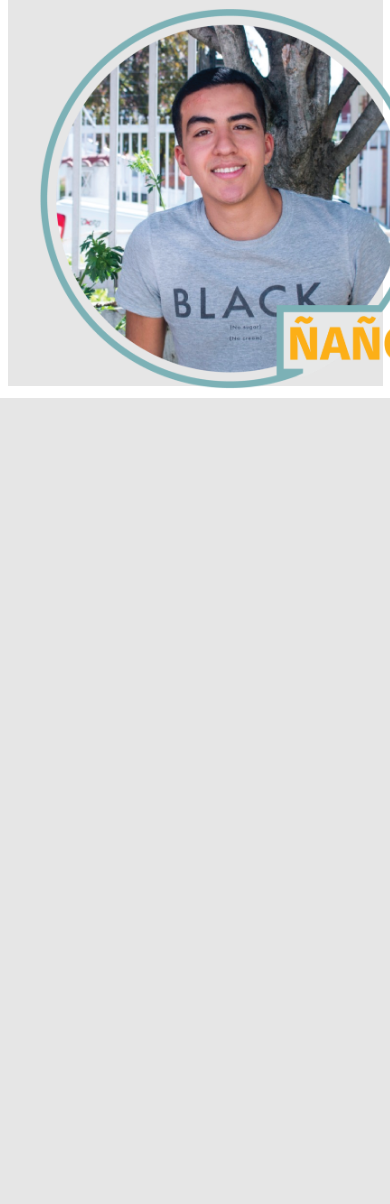
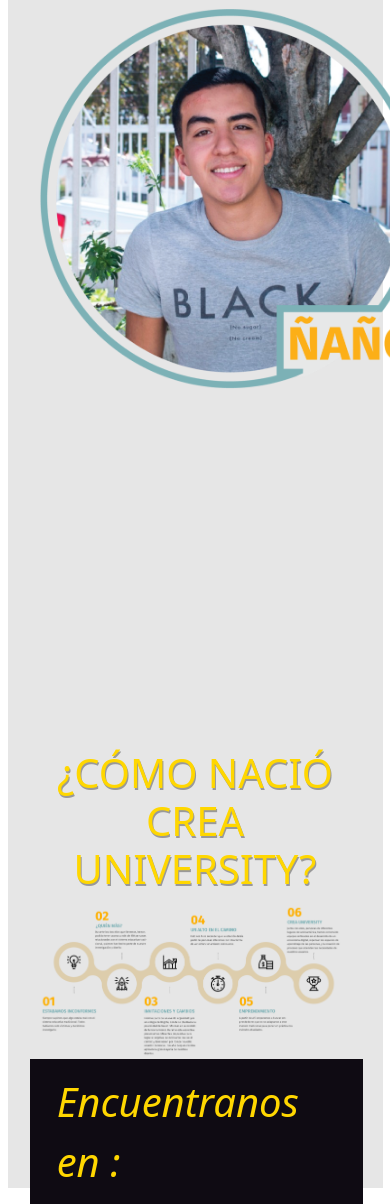
Before and after one commit to danieldmngz96/CREA, a PHP site: page /contenido.html in a window 390 px wide; the page is wider, and only the part inside the window is pictured. Shown: the part 4113-5317 px from the top of that part. Before the commit the page ends 4511 px from the top of that part, so only its background shows below. Run offline with PHP 8.4, Linux system fonts and the light colour scheme.

Commit message:
cambios footer

```diff
--- a/contenido.html
+++ b/contenido.html
@@ -167,6 +167,27 @@
    </div>
  </div>
 
+ <div class="container-fluid fondo-comonacio">
+  <div class="col-md-12 ">
+  <h1 class="text-center titulo-fundadores">¿CÓMO NACIÓ CREA UNIVERSITY?</h1>
+  <div class="row">
+    <div class="col-md-12 col-12">
+      <img src="./img/comonacio.PNG" style="width: 96%;" >
+    </div>
+
+ </div>
+ <footer>
+  <div id="part2">
+    <p id="txt6"><i class="material-icons tiny"> Encuentranos en :</p>
+      <img src="" alt="">
+      <img src="" alt="">
+      <img src="" alt="">
+    </div>
+</footer>
+</div>
+
+
+
 
     <!-- Optional JavaScript; choose one of the two! -->
 
--- a/css/style.css
+++ b/css/style.css
@@ -164,6 +164,10 @@ header{
 	background: rgb(230,230,230);
 	height: 766px;
 }
+.fondo-comonacio{
+	background: rgb(230,230,230);
+	height: 802px;
+}
   @media screen and (min-height: 0px) and (max-width: 800px) {/*NUESTROS MEADIA QUERIES PARA PANTALLAS DELCELULAR */
 
 	.titulo-fundadores{
@@ -176,6 +180,20 @@ header{
 		background: rgb(230,230,230);
 		 height: 2000px;
 	}
+}/*FIN RESPONSIVE*/
 
-
+#txt6 {
+    color: #FFD700;
+    position: relative;
+    top: 13px;
+    left: 8%;
+    width: 80%;
+	font-size: 40px;
 }
+#part2 {
+    width: 101%;
+	background-color: rgb(15,11,19) !important;
+	position: relative;
+	top: 492%;
+	bottom: 127%;
+}
```
Also changed, not shown: img/comonacio.PNG (added).
